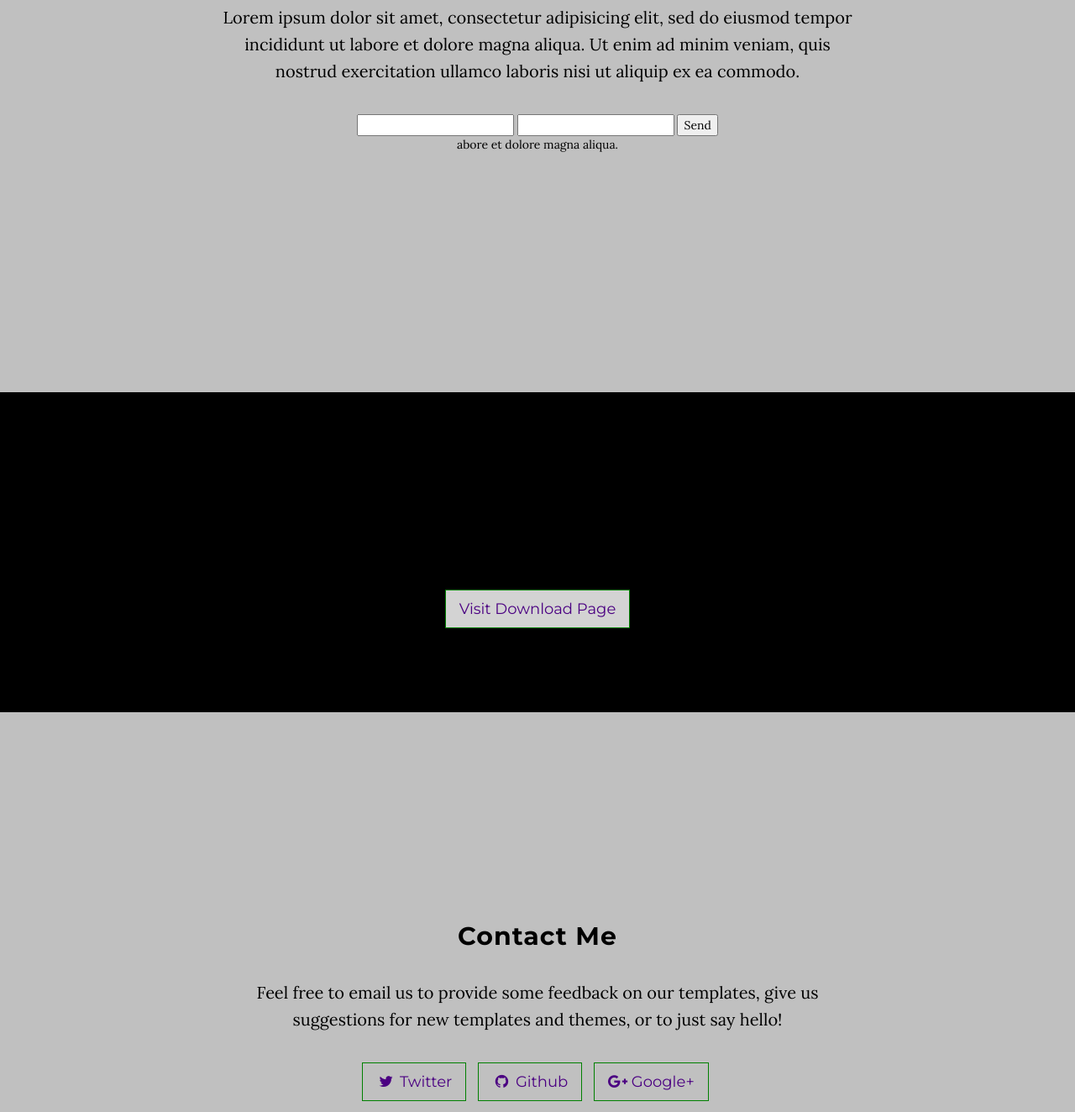
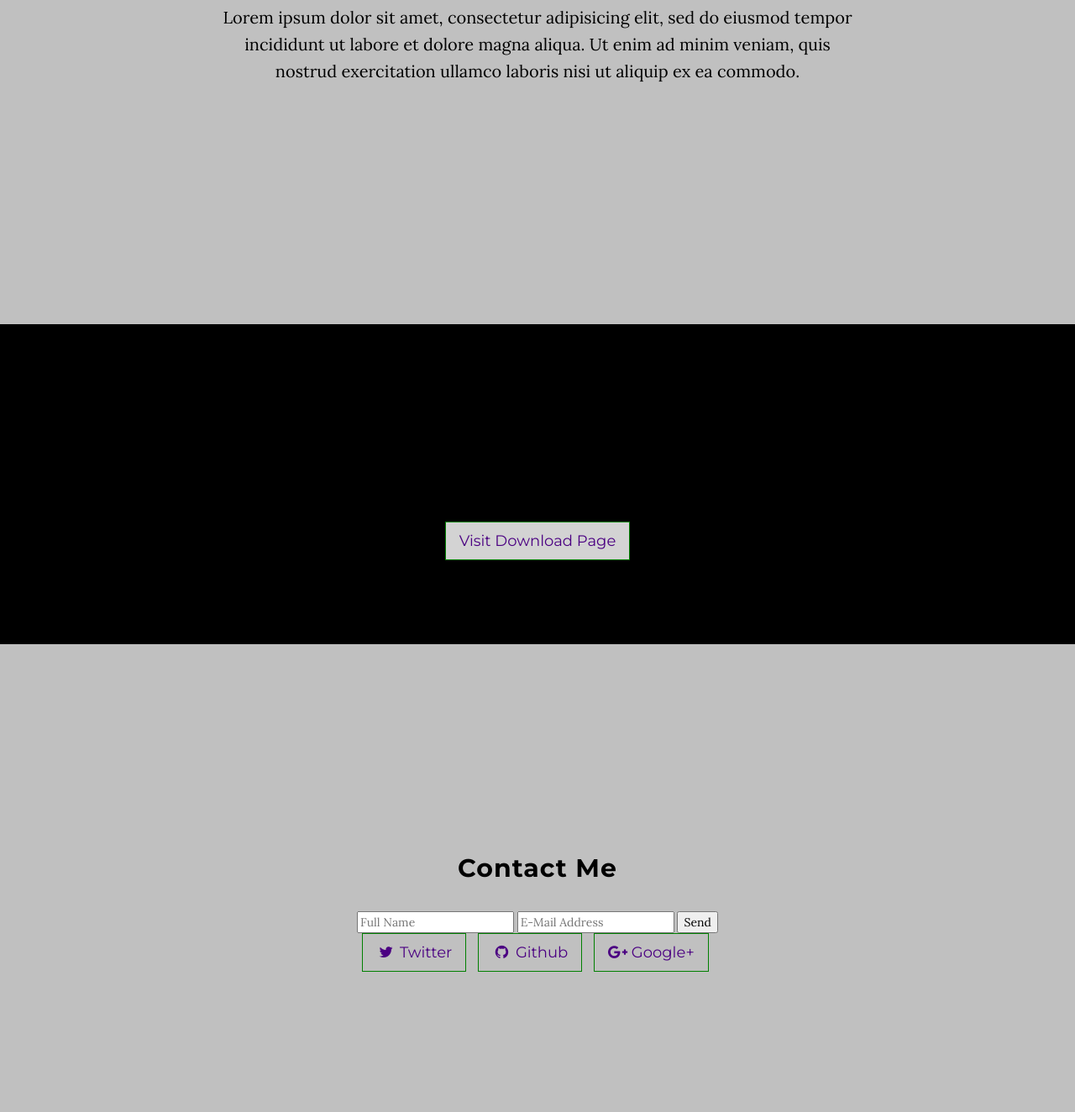
Before and after one commit to ChadPerdue77/ChadPerdue77.github.io, a website: page index.html in a window 1280 px wide. Shown: the part 1340-2664 px from the top of the page at 84% size. Drawn offline with nearby package versions, Linux system fonts and the light colour scheme.

Commit message:
Moved email option

```diff
--- a/index.html
+++ b/index.html
@@ -100,11 +100,6 @@
                 <p>Lorem ipsum dolor sit amet, consectetur adipisicing elit, sed do eiusmod
                 tempor incididunt ut labore et dolore magna aliqua. Ut enim ad minim veniam,
                 quis nostrud exercitation ullamco laboris nisi ut aliquip ex ea commodo.</p>
-                <form action="https://formspree.io/theperduer@gmail.com" method="POST">
-                    <input type="text" name="name">
-                    <input type="email" name="_replyto">
-                    <input type="submit" value="Send">
-                </form>abore et dolore magna aliqua.</p>
             </div>
         </div>
     </section>
@@ -127,7 +122,11 @@
         <div class="row">
             <div class="col-lg-8 col-lg-offset-2">
                 <h2>Contact Me</h2>
-                <p>Feel free to email us to provide some feedback on our templates, give us suggestions for new templates and themes, or to just say hello!</p>
+                <form action="https://formspree.io/theperduer@gmail.com" method="POST">
+                    <input type="text" placeholder="Full Name" name="name">
+                    <input type="email" placeholder="E-Mail Address" name="_replyto">
+                    <input type="submit" value="Send">
+                </form>
                 <ul class="list-inline banner-social-buttons">
                     <li>
                         <a href="https://twitter.com/SBootstrap" class="btn btn-default btn-lg"><i class="fa fa-twitter fa-fw"></i> <span class="network-name">Twitter</span></a>
```
